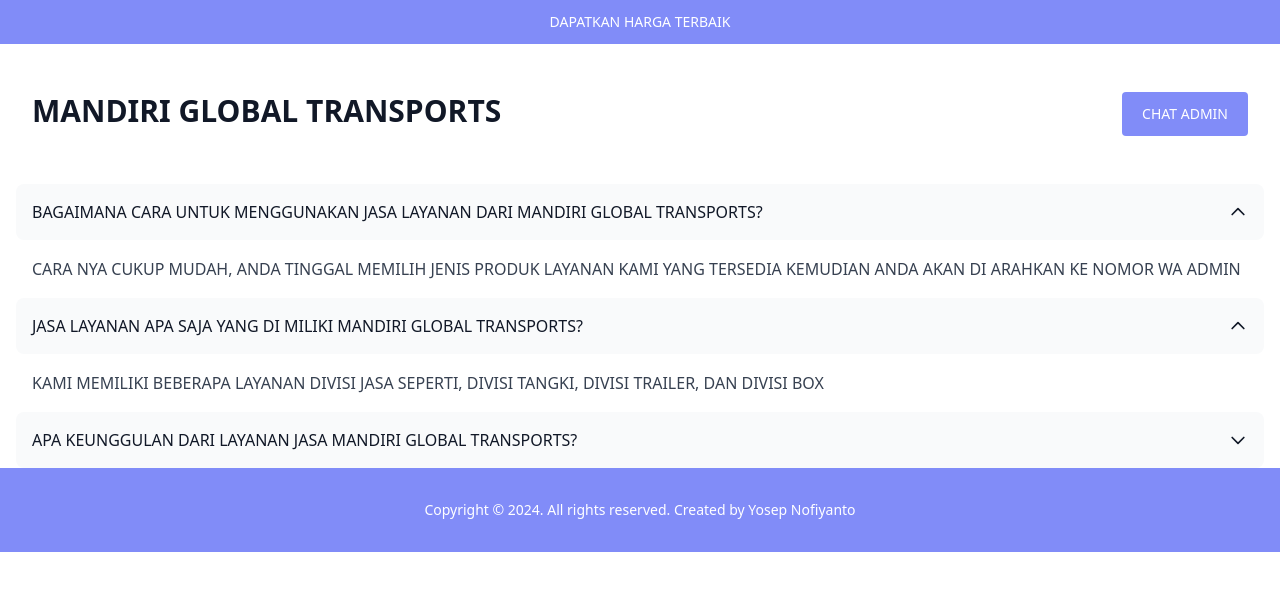
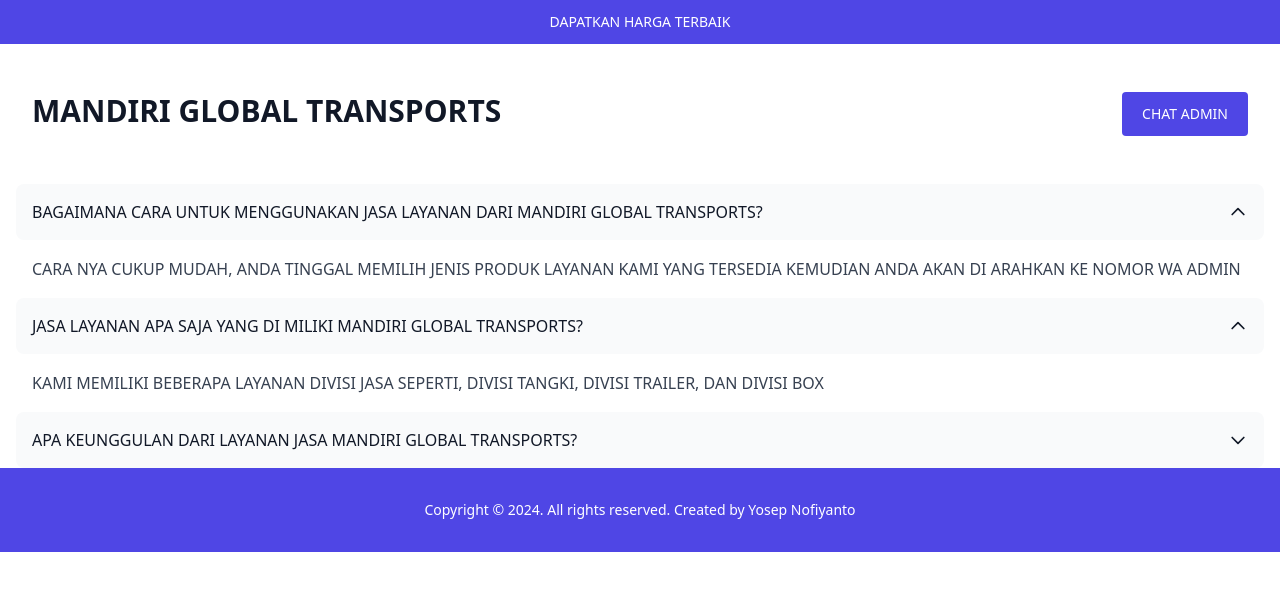
Before and after one commit to pippo131182/MGT, a plain HTML site: page F&Q.html in a window 1280 px wide. Drawn offline with nearby package versions, Linux system fonts and the light colour scheme.

Commit message:
Update F&Q.html

```diff
--- a/F&Q.html
+++ b/F&Q.html
@@ -8,7 +8,7 @@
 </head>
 <body>
 <!-- promotion -->
-<div class="bg-indigo-400 px-4 py-3 text-white">
+<div class="bg-indigo-600 px-4 py-3 text-white">
     <p class="text-center text-sm font-medium">
       DAPATKAN HARGA TERBAIK
     </p>
@@ -30,7 +30,7 @@
 
         <div class="flex items-center gap-4">
           <button
-            class="inline-block rounded bg-indigo-400 px-5 py-3 text-sm font-medium text-white transition hover:bg-indigo-700 focus:outline-none focus:ring"
+            class="inline-block rounded bg-indigo-600 px-5 py-3 text-sm font-medium text-white transition hover:bg-indigo-700 focus:outline-none focus:ring"
             type="button"
           >
           <a href="https://wa.me/6289529334754?"> CHAT ADMIN </a>
@@ -115,7 +115,7 @@
 <!-- END CONTENT -->
 
 <!-- FOOTER -->
-<footer class="bg-indigo-400">
+<footer class="bg-indigo-600">
     <div class="mx-auto max-w-screen-xl px-4 py-8 sm:px-6 lg:px-8">
       <div class="sm:flex sm:items-center sm:justify-between">
         <div class="flex justify-center text-teal-600 sm:justify-start">
```
